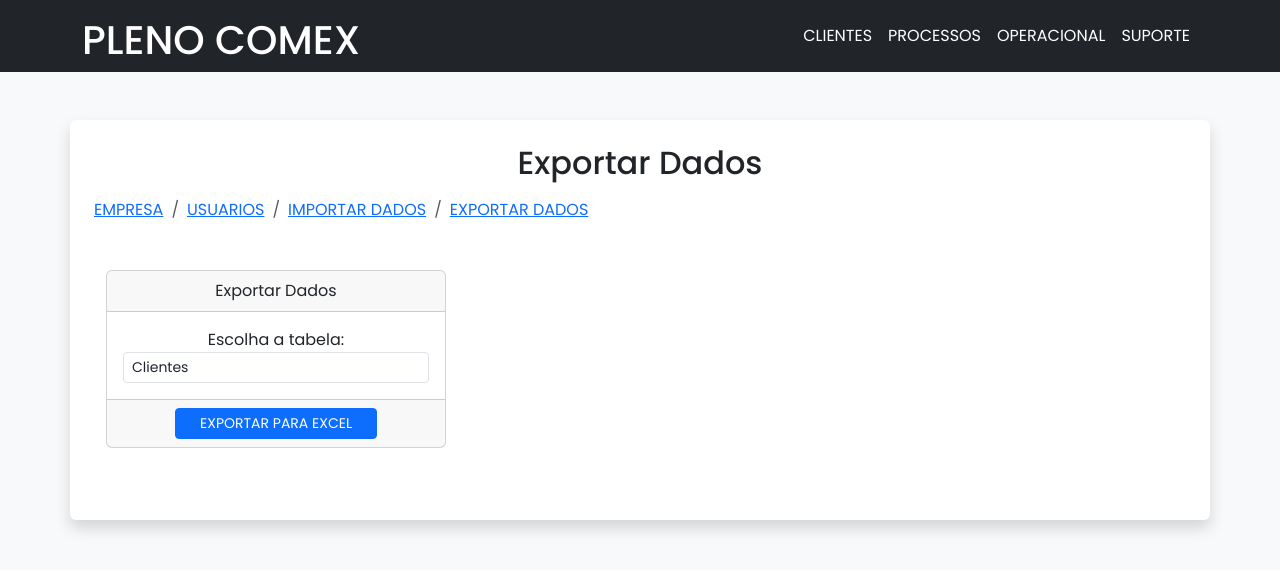
After one commit to angelitasantos/sigcomex, a Django app: page /exportardados/ in a window 1280 px wide. The commit adds this page. Shown: the top 570 px of the page. Run offline with Django 5.2, Linux system fonts and the light colour scheme.

Commit message:
export excel data

```diff
--- a/operacional/templates/suporte/_breadcrumb_suporte.html
+++ b/operacional/templates/suporte/_breadcrumb_suporte.html
@@ -3,5 +3,6 @@
         <li class="breadcrumb-item"><a href="{% url 'suporte' %}">EMPRESA</a></li>
         <li class="breadcrumb-item"><a href="{% url 'suporte' %}">USUARIOS</a></li>
         <li class="breadcrumb-item"><a href="{% url 'importardados' %}">IMPORTAR DADOS</a></li>
+        <li class="breadcrumb-item"><a href="{% url 'exportardados' %}">EXPORTAR DADOS</a></li>
     </ol>
 </nav>
--- /dev/null
+++ b/operacional/templates/suporte/exportar_excel.html
@@ -0,0 +1,44 @@
+{% extends 'base.html' %}
+{% load static %}
+{% block title %}{{ title }}{% endblock %}
+
+{% block body %}
+<main class="container p-4 rounded shadow bg-white my-5">
+
+    <h2 class="text-center mb-3">Exportar Dados</h2>
+    {% include 'suporte/_breadcrumb_suporte.html' %}
+
+    <div class="container my-5">
+
+        <div class="row">
+
+            <div class="col-sm-4">
+                <form method="POST">
+                {% csrf_token %}
+
+                    <div class="card text-center">
+                        <div class="card-header">
+                            Exportar Dados
+                        </div>
+                        <div class="card-body">
+                            <label for="tabela" class="mx-2">Escolha a tabela:</label>
+                            <select name="tabela" id="tabela" class="form-control form-control-sm">
+                                {% for modelo in modelos %}
+                                <option value="{{ modelo }}">{{ modelo }}</option>
+                                {% endfor %}
+                            </select>
+                        </div>
+                        <div class="card-footer text-muted">
+                            <button type="submit" onclick="return confirm('Você tem certeza que deseja exportar ?')"
+                            class="btn btn-sm btn-primary px-4">EXPORTAR PARA EXCEL</button>
+                        </div>
+                    </div>
+                </form>
+            </div>
+
+        </div>
+
+    </div>
+
+</main>
+{% endblock %}
--- a/operacional/templates/suporte/importar_dados.html
+++ b/operacional/templates/suporte/importar_dados.html
@@ -8,7 +8,7 @@
     <h2 class="text-center mb-3">Importar Dados</h2>
     {% include 'suporte/_breadcrumb_suporte.html' %}
 
-    <div class="container">
+    <div class="container my-5">
 
         <div class="row">
 
--- a/operacional/urls.py
+++ b/operacional/urls.py
@@ -4,10 +4,14 @@ from .views import (HomepageTemplateView, ClienteView, CategoriaView,
                     ImportarClienteView, ImportarClienteAlteradoView,
                     ImportarProcessoView, ImportarProcessoAlteradoView,
                     OperacionalTemplateView, ProcessosTemplateView,
-                    ParceiroView)
+                    ParceiroView, exportar_excel_view, ExportarDadosView)
 
 urlpatterns = [
      path('', HomepageTemplateView.as_view(), name='homepage'),
+
+     path('exportarexcel/', exportar_excel_view, name='exportar_excel'),
+     path('exportardados/',
+          ExportarDadosView.as_view(), name='exportardados'),
 
      path('parceiros/', ParceiroView.as_view(), name='parceiros'),
      path('clientes/', ClienteView.as_view(), name='clientes'),
@@ -15,7 +19,8 @@ urlpatterns = [
      path('grupos/', GrupoView.as_view(), name='grupos'),
 
      path('processos/', ProcessosTemplateView.as_view(), name='processos'),
-     path('operacional/', OperacionalTemplateView.as_view(), name='operacional'),
+     path('operacional/',
+          OperacionalTemplateView.as_view(), name='operacional'),
 
      path('suporte/', SuporteTemplateView.as_view(), name='suporte'),
 
--- a/operacional/views.py
+++ b/operacional/views.py
@@ -10,6 +10,61 @@ from django.core.paginator import (Paginator,
                                    EmptyPage,
                                    PageNotAnInteger,
                                    )
+
+from django.http import HttpResponse
+from io import BytesIO
+
+MODELOS_DISPONIVEIS = {
+    'Clientes': Teste1Cliente,
+    'Categorias': Teste1Categoria,
+    'Grupos': Teste1Grupo,
+}
+
+
+def escolher_modelo_view(request):
+    if request.method == 'POST':
+        nome_modelo = request.POST.get('tabela')
+        modelo = MODELOS_DISPONIVEIS.get(nome_modelo)
+
+        if modelo is None:
+            return HttpResponse("Modelo inválido", status=400)
+
+        queryset = modelo.objects.all().values()
+        df = pd.DataFrame(list(queryset))
+
+        buffer = BytesIO()
+        with pd.ExcelWriter(buffer, engine='openpyxl') as writer:
+            df.to_excel(writer, index=False, sheet_name=nome_modelo)
+        buffer.seek(0)
+        t = 'application/vnd.openxmlformats-officedocument.spreadsheetml.sheet'
+
+        response = HttpResponse(
+            buffer,
+            content_type=t
+        )
+        arquivo = f'attachment; filename="{nome_modelo}.xlsx"'
+        response['Content-Disposition'] = arquivo
+        return response
+
+    return render(request, 'exportar_excel.html')
+
+
+def exportar_excel_view(request):
+    queryset = Teste1Cliente.objects.all().values()
+    df = pd.DataFrame(list(queryset))
+    buffer = BytesIO()
+    with pd.ExcelWriter(buffer, engine='openpyxl') as writer:
+        df.to_excel(writer, index=False, sheet_name='Dados')
+    buffer.seek(0)
+    tipo = 'application/vnd.openxmlformats-officedocument.spreadsheetml.sheet'
+    response = HttpResponse(
+        buffer,
+        content_type=tipo
+    )
+    response[
+        'Content-Disposition'] = 'attachment; filename="dados.xlsx"'
+
+    return response
 
 
 class HomepageTemplateView(TemplateView):
@@ -46,6 +101,40 @@ class OperacionalTemplateView(TemplateView):
         context = super().get_context_data(**kwargs)
         context['title'] = 'OPERACIONAL'
         return context
+
+
+class ExportarDadosView(TemplateView):
+    template_name = 'suporte/exportar_excel.html'
+
+    def get(self, request, *args, **kwargs):
+        title = 'EXPORTAR DADOS'
+        context = {'modelos': MODELOS_DISPONIVEIS.keys(), 'title': title}
+        return self.render_to_response(context)
+
+    def post(self, request, *args, **kwargs):
+        nome_modelo = request.POST.get('tabela')
+        modelo = MODELOS_DISPONIVEIS.get(nome_modelo)
+
+        if modelo is None:
+            return HttpResponse("Modelo inválido", status=400)
+
+        queryset = modelo.objects.all().values()
+        df = pd.DataFrame(list(queryset))
+
+        buffer = BytesIO()
+        with pd.ExcelWriter(buffer, engine='openpyxl') as writer:
+            df.to_excel(writer, index=False, sheet_name=nome_modelo)
+
+        buffer.seek(0)
+
+        t = 'application/vnd.openxmlformats-officedocument.spreadsheetml.sheet'
+        response = HttpResponse(
+            buffer,
+            content_type=t
+        )
+        arquivo = f'attachment; filename="{nome_modelo}.xlsx"'
+        response['Content-Disposition'] = arquivo
+        return response
 
 
 class ImportarDadosView(TemplateView):
```
Also changed, not shown: operacional/templates/clientes/clientes_list.html (+5 -5 lines).
